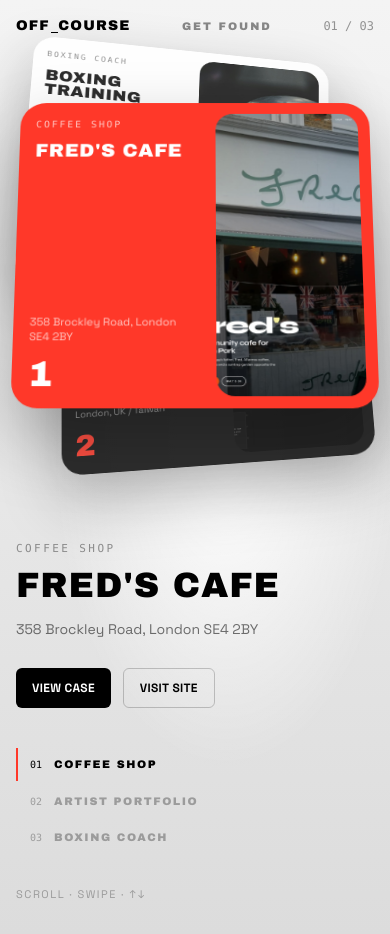
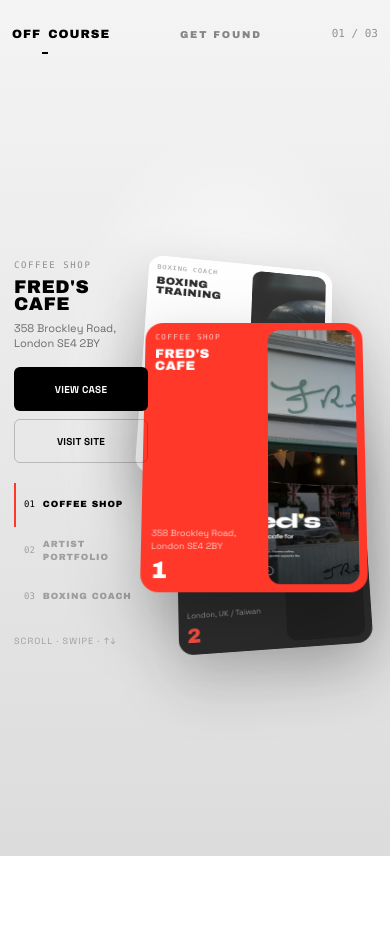
Before and after one commit to aa89976566/off-course, a Next.js app: page /get-found in a window 390 px wide. After the commit the page ends 856 px from the top, so only its background shows below. Built offline with nearby package versions, Linux system fonts and the light colour scheme.

Commit message:
fix: keep GET FOUND two-column layout on mobile
Lock the project section to a side-by-side grid so intro content
stays left and stacked cards stay right; scale type and touch
targets instead of stacking columns.

Co-authored-by: aa89976566 <aa89976566@users.noreply.github.com>

```diff
--- a/src/app/globals.css
+++ b/src/app/globals.css
@@ -233,6 +233,79 @@ h3::selection {
   --found-stage: #1a1b1e;
 }
 
+/* GET FOUND project stack — always two columns (incl. mobile) */
+/* GET FOUND project section — always two columns (incl. mobile) */
+.found-stack__layout {
+  display: grid;
+  grid-template-columns: minmax(0, 0.38fr) minmax(0, 0.62fr);
+  align-items: center;
+  width: 100%;
+  max-width: 100%;
+  overflow-x: hidden;
+}
+
+.found-stack__info {
+  grid-column: 1;
+  grid-row: 1;
+  position: relative;
+  z-index: 20;
+  min-width: 0;
+  max-width: 100%;
+}
+
+.found-stack__stage {
+  grid-column: 2;
+  grid-row: 1;
+  position: relative;
+  z-index: 10;
+  min-width: 0;
+  max-width: 100%;
+  /* Allow cards to slightly bleed toward the info column without covering text */
+  margin-left: -6%;
+}
+
+@media (min-width: 768px) {
+  .found-stack__layout {
+    grid-template-columns: minmax(220px, 0.85fr) minmax(0, 1.5fr);
+  }
+
+  .found-stack__stage {
+    margin-left: 0;
+  }
+}
+
+/* Lock this section against column / full-width stacking overrides */
+.found-stack .found-stack__layout,
+.found-landing .found-stack__layout {
+  display: grid !important;
+  flex-direction: unset !important;
+  grid-template-columns: minmax(0, 0.38fr) minmax(0, 0.62fr) !important;
+  width: 100% !important;
+}
+
+.found-stack .found-stack__info,
+.found-landing .found-stack__info {
+  grid-column: 1 !important;
+  grid-row: 1 !important;
+  width: auto !important;
+  max-width: 100% !important;
+}
+
+.found-stack .found-stack__stage,
+.found-landing .found-stack__stage {
+  grid-column: 2 !important;
+  grid-row: 1 !important;
+  width: auto !important;
+  max-width: 100% !important;
+}
+
+@media (min-width: 768px) {
+  .found-stack .found-stack__layout,
+  .found-landing .found-stack__layout {
+    grid-template-columns: minmax(220px, 0.85fr) minmax(0, 1.5fr) !important;
+  }
+}
+
 .found-landing-stage {
   animation: found-landing-in 0.65s cubic-bezier(0.22, 1, 0.36, 1) both;
 }
--- a/src/components/FoundStack.tsx
+++ b/src/components/FoundStack.tsx
@@ -109,7 +109,7 @@ export function FoundStack({ projects }: FoundStackProps) {
 
   return (
     <div
-      className="found-landing relative min-h-svh overflow-hidden bg-[#e9e9e9] text-black"
+      className="found-stack found-landing relative min-h-svh overflow-x-hidden overflow-y-hidden bg-[#e9e9e9] text-black"
       onTouchStart={(e) => {
         touchY.current = e.touches[0]?.clientY ?? null;
       }}
@@ -131,27 +131,27 @@ export function FoundStack({ projects }: FoundStackProps) {
         }}
       />
 
-      <header className="relative z-20 flex items-center justify-between px-4 py-4 md:px-8">
+      <header className="found-stack__header relative z-30 flex items-center justify-between px-3 py-3 sm:px-4 md:px-8 md:py-4">
         <Link
           href="/"
-          className="inline-flex items-baseline font-display text-sm uppercase tracking-[0.08em] md:text-base"
+          className="inline-flex min-h-11 items-center font-display text-xs uppercase tracking-[0.08em] sm:text-sm md:text-base"
           aria-label="OFF_COURSE home"
         >
           <span>OFF</span>
           <span className="logo-underscore mx-[0.06em]" aria-hidden />
           <span>COURSE</span>
         </Link>
-        <p className="font-display text-[11px] uppercase tracking-[0.18em] text-black/45">
+        <p className="font-display text-[10px] uppercase tracking-[0.18em] text-black/45 sm:text-[11px]">
           GET FOUND
         </p>
-        <p className="font-mono text-xs tabular-nums text-black/40">
+        <p className="font-mono text-[11px] tabular-nums text-black/40 sm:text-xs">
           {String(index + 1).padStart(2, "0")} / {String(total).padStart(2, "0")}
         </p>
       </header>
 
-      <div className="relative z-10 mx-auto grid min-h-[calc(100svh-64px)] max-w-[1240px] grid-cols-1 items-center gap-4 px-4 pb-8 md:grid-cols-[minmax(220px,0.85fr)_1.5fr] md:gap-8 md:px-8 md:pb-10">
+      <div className="found-stack__layout relative z-10 mx-auto grid min-h-[calc(100svh-56px)] max-w-[1240px] items-center gap-2 px-3 pb-4 sm:gap-4 sm:px-4 sm:pb-6 md:min-h-[calc(100svh-64px)] md:gap-8 md:px-8 md:pb-10">
         {/* Left rail — name + location */}
-        <div className="relative order-2 md:order-1 md:pl-2">
+        <div className="found-stack__info relative z-20 min-w-0 pl-0.5 md:pl-2">
           <AnimatePresence mode="wait">
             <motion.div
               key={active.slug}
@@ -159,23 +159,24 @@ export function FoundStack({ projects }: FoundStackProps) {
               animate={{ y: 0 }}
               exit={reduce ? undefined : { y: -10, opacity: 0 }}
               transition={{ duration: 0.28, ease: [0.22, 1, 0.36, 1] }}
+              className="found-stack__meta"
             >
-              <p className="font-mono text-[11px] uppercase tracking-[0.22em] text-black/40">
+              <p className="found-stack__category font-mono text-[9px] uppercase tracking-[0.18em] text-black/40 sm:text-[11px] sm:tracking-[0.22em]">
                 {category}
               </p>
-              <h1 className="mt-3 max-w-[12ch] font-display text-[clamp(2.2rem,5vw,3.6rem)] uppercase leading-[0.92] tracking-wide">
+              <h1 className="found-stack__title mt-1.5 max-w-[12ch] font-display text-[clamp(1.15rem,4.2vw,3.6rem)] uppercase leading-[0.92] tracking-wide sm:mt-3">
                 {active.title}
               </h1>
               {active.location && (
-                <p className="mt-4 max-w-xs text-sm leading-relaxed text-black/55 md:text-[15px]">
+                <p className="found-stack__location mt-2 max-w-[18ch] text-[11px] leading-snug text-black/55 sm:mt-4 sm:max-w-xs sm:text-sm sm:leading-relaxed md:text-[15px]">
                   {active.location}
                 </p>
               )}
 
-              <div className="mt-7 flex flex-wrap gap-3">
+              <div className="found-stack__actions mt-4 flex flex-col gap-2 sm:mt-7 sm:flex-row sm:flex-wrap sm:gap-3">
                 <Link
                   href={`/get-found/${active.slug}`}
-                  className="inline-flex h-10 items-center rounded-md bg-black px-4 text-xs font-bold uppercase tracking-wide text-white transition hover:bg-[var(--walala-red)]"
+                  className="found-stack__btn found-stack__btn--primary inline-flex min-h-11 items-center justify-center rounded-md bg-black px-3 text-[10px] font-bold uppercase tracking-wide text-white transition hover:bg-[var(--walala-red)] sm:px-4 sm:text-xs"
                 >
                   View case
                 </Link>
@@ -184,7 +185,7 @@ export function FoundStack({ projects }: FoundStackProps) {
                     href={active.liveUrl}
                     target="_blank"
                     rel="noopener noreferrer"
-                    className="inline-flex h-10 items-center rounded-md border border-black/20 px-4 text-xs font-bold uppercase tracking-wide transition hover:border-black"
+                    className="found-stack__btn found-stack__btn--ghost inline-flex min-h-11 items-center justify-center rounded-md border border-black/20 px-3 text-[10px] font-bold uppercase tracking-wide transition hover:border-black sm:px-4 sm:text-xs"
                   >
                     Visit site
                   </a>
@@ -193,7 +194,10 @@ export function FoundStack({ projects }: FoundStackProps) {
             </motion.div>
           </AnimatePresence>
 
-          <ul className="mt-10 space-y-1" aria-label="Project types">
+          <ul
+            className="found-stack__nav mt-5 space-y-0.5 sm:mt-10 sm:space-y-1"
+            aria-label="Project types"
+          >
             {projects.map((p, i) => {
               const cat = CATEGORY_LABEL[p.slug] || p.type;
               const on = i === index;
@@ -202,16 +206,16 @@ export function FoundStack({ projects }: FoundStackProps) {
                   <button
                     type="button"
                     onClick={() => setIndex(i)}
-                    className={`flex w-full items-baseline gap-3 border-l-2 py-2 pl-3 text-left transition ${
+                    className={`found-stack__nav-item flex min-h-11 w-full items-center gap-2 border-l-2 py-1 pl-2 text-left transition sm:gap-3 sm:pl-3 ${
                       on
                         ? "border-[var(--walala-red)] text-black"
                         : "border-transparent text-black/30 hover:text-black/60"
                     }`}
                   >
-                    <span className="font-mono text-[10px] tabular-nums">
+                    <span className="font-mono text-[9px] tabular-nums sm:text-[10px]">
                       {String(i + 1).padStart(2, "0")}
                     </span>
-                    <span className="font-display text-[11px] uppercase tracking-[0.14em]">
+                    <span className="font-display text-[9px] uppercase tracking-[0.1em] sm:text-[11px] sm:tracking-[0.14em]">
                       {cat}
                     </span>
                   </button>
@@ -220,15 +224,15 @@ export function FoundStack({ projects }: FoundStackProps) {
             })}
           </ul>
 
-          <p className="mt-8 text-[11px] uppercase tracking-[0.14em] text-black/30">
+          <p className="found-stack__hint mt-4 text-[9px] uppercase tracking-[0.12em] text-black/30 sm:mt-8 sm:text-[11px] sm:tracking-[0.14em]">
             Scroll · swipe · ↑↓
           </p>
         </div>
 
         {/* Kinetic 3D stack */}
-        <div className="relative order-1 flex h-[min(56svh,500px)] items-center justify-center md:order-2 md:h-[min(78svh,680px)]">
+        <div className="found-stack__stage relative z-10 flex h-[min(70svh,520px)] min-w-0 items-center justify-center md:h-[min(78svh,680px)]">
           <div
-            className="relative h-full w-full max-w-[560px]"
+            className="found-stack__deck relative h-full w-full max-w-[560px]"
             style={{ perspective: "1600px", perspectiveOrigin: "50% 40%" }}
           >
             {projects.map((project, i) => {
@@ -273,7 +277,7 @@ export function FoundStack({ projects }: FoundStackProps) {
                     }
                     setIndex(i);
                   }}
-                  className="absolute left-1/2 top-[42%] w-[min(100%,480px)] origin-center overflow-hidden rounded-[26px] text-left shadow-[0_28px_70px_rgba(0,0,0,0.28)] outline-none focus-visible:ring-2 focus-visible:ring-black md:top-1/2"
+                  className="found-stack__card absolute left-1/2 top-1/2 w-[min(100%,480px)] origin-center overflow-hidden rounded-[18px] text-left shadow-[0_28px_70px_rgba(0,0,0,0.28)] outline-none focus-visible:ring-2 focus-visible:ring-black sm:rounded-[26px]"
                   style={
                     {
                       transform: `translate(-50%, calc(-50% + ${y}px)) translateX(${x}px) translateZ(${z}px) rotateX(${rotateX}deg) rotateY(${rotateY}deg) rotateZ(${rotateZ}deg) scale(${scale})`,
@@ -288,31 +292,30 @@ export function FoundStack({ projects }: FoundStackProps) {
                     } as CSSProperties
                   }
                 >
-                  <div className="grid h-[min(42svh,320px)] grid-cols-[1.05fr_0.95fr] md:h-[360px]">
-                    {/* Left: name + location */}
-                    <div className="flex flex-col justify-between p-4 md:p-6">
-                      <div>
+                  <div className="found-stack__card-inner grid h-[min(38svh,280px)] grid-cols-[1.05fr_0.95fr] sm:h-[min(42svh,320px)] md:h-[360px]">
+                    <div className="flex min-w-0 flex-col justify-between p-2.5 sm:p-4 md:p-6">
+                      <div className="min-w-0">
                         <p
-                          className="font-mono text-[10px] uppercase tracking-[0.2em]"
+                          className="font-mono text-[8px] uppercase tracking-[0.16em] sm:text-[10px] sm:tracking-[0.2em]"
                           style={{ color: theme.muted }}
                         >
                           {cat}
                         </p>
-                        <p className="mt-3 font-display text-[clamp(1.25rem,2.4vw,1.85rem)] uppercase leading-[0.95] tracking-wide">
+                        <p className="mt-1.5 font-display text-[clamp(0.85rem,2.8vw,1.85rem)] uppercase leading-[0.95] tracking-wide sm:mt-3">
                           {project.title}
                         </p>
                       </div>
-                      <div>
+                      <div className="min-w-0">
                         {project.location && (
                           <p
-                            className="text-[11px] leading-snug md:text-xs"
+                            className="text-[9px] leading-snug sm:text-[11px] md:text-xs"
                             style={{ color: theme.muted }}
                           >
                             {project.location}
                           </p>
                         )}
                         <p
-                          className="mt-3 font-display text-4xl leading-none md:text-5xl"
+                          className="mt-1.5 font-display text-2xl leading-none sm:mt-3 sm:text-4xl md:text-5xl"
                           style={{ color: theme.accent }}
                         >
                           {String(i + 1)}
@@ -320,14 +323,13 @@ export function FoundStack({ projects }: FoundStackProps) {
                       </div>
                     </div>
 
-                    {/* Right: project visual */}
-                    <div className="relative m-3 overflow-hidden rounded-[18px] md:m-4">
+                    <div className="relative m-2 overflow-hidden rounded-[12px] sm:m-3 sm:rounded-[18px] md:m-4">
                       <Image
                         src={assetPath(project.cover)}
                         alt={project.title}
                         fill
                         className="object-cover object-top"
-                        sizes="240px"
+                        sizes="(max-width: 768px) 40vw, 240px"
                         priority={abs === 0}
                       />
                     </div>
```
